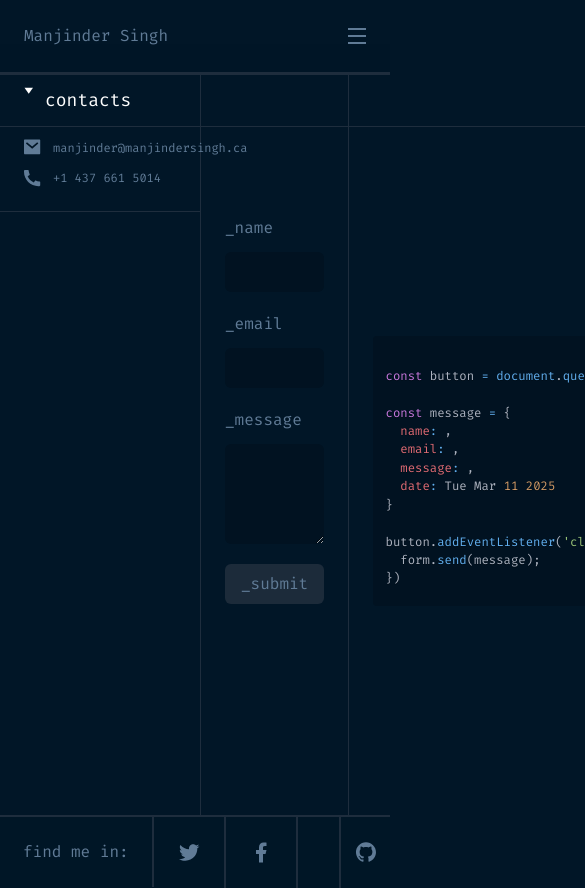
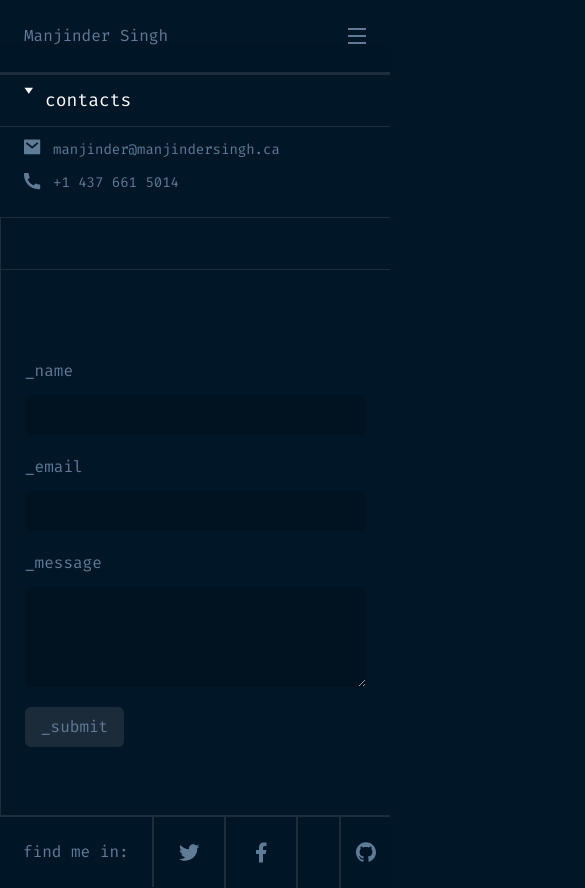
Before and after one commit to Manjinder-Singh-Bangar/Portfolio, a React (Vite) app in the folder Frontend/: page /contact-me in a window 390 px wide. Both pictures are taken after a click on the button "contacts". Shown: the top 888 px of the page, 585 px wide, since content can reach past the window. Built offline with nearby package versions, Linux system fonts and the light colour scheme.

Commit message:
responsive contact page

```diff
--- a/Frontend/src/Components/Card.jsx
+++ b/Frontend/src/Components/Card.jsx
@@ -4,7 +4,7 @@ import { Link } from "react-router-dom";
 const Card = ({ projectsArr }) => {
 
   return (
-    <div className="max-h-fit  min-h-[calc(100vh-104.2px)]">
+    <div className="max-h-fit card min-h-[calc(100vh-104.2px)]">
       {
         projectsArr.map((item,) => {
           return (
--- a/Frontend/src/index.scss
+++ b/Frontend/src/index.scss
@@ -176,7 +176,7 @@ main {
 
     code{
       display: inline-block;
-      width: 500px;
+      width: 400px;
       overflow: inherit;
       background: transparent;
     }
--- a/Frontend/src/pages/ContactMe.jsx
+++ b/Frontend/src/pages/ContactMe.jsx
@@ -22,18 +22,18 @@ const ContactMe = () => {
   },[])
 
   return (
-    <section className='text-[#607B96] flex w-full h-[calc(100vh-104.2px)]'>
-      <div className='min-w-[200px] flex-[0.6] '>
+    <section className='text-[#607B96] flex lg:flex-row xs:flex-col w-full h-[calc(100vh-104.2px)]'>
+      <div className='min-w-[300px] xs:flex-none lg:flex-[0.6] '>
         <div className={` ${isContactOpened ? "pb-6 h-fit gap-3  border-b-[1px]" : "h-fit gap-0 border-b-0 p-0"} transition-all flex-col h-fit flex border-[#1E2D3D]`}>
           <button onClick={() => setIsContactOpened((prev) => !prev)} className={`flex transition-all bg-[#011627] gap-3 z-10 text-[18px] ${isContactOpened ? "text-white" : ""} w-full px-6 py-3 border-b-[1px] border-[#1E2D3D]`}><img className={`${isContactOpened ? "rotate-0" : "rotate-[-90deg]"}`} src={arrowFilledSvgSrc} alt="" />contacts</button>
           <div className={`flex transition-all gap-3 text-[16px] relative ${isContactOpened ? "top-[0]  opacity-1 h-fit" : "p-0 opacity-0 z-[-1] top-[-100px] h-0"} flex-col`}>
-            <button className='flex gap-3 text-[12px] px-6'><img src={mailIconSvgSrc} alt="" /> manjinder@manjindersingh.ca</button>
-            <button className='flex gap-3 text-[12px] px-6'><img src={telephoneIconSvgSrc} alt="" /> +1 437 661 5014</button>
+            <button className='flex gap-3 w-full text-[14px] px-6'><img src={mailIconSvgSrc} alt="" /> manjinder@manjindersingh.ca</button>
+            <button className='flex gap-3 text-[14px] px-6'><img src={telephoneIconSvgSrc} alt="" /> +1 437 661 5014</button>
           </div>
         </div>
       </div>
 
-      <div className='h-full w-full flex flex-col flex-1 text-[#607B96] border-l-[1px] border-[#1E2D3D]'>
+      <div className='lg:h-full xs:h-fit w-full flex flex-col flex-1 text-[#607B96] border-l-[1px] border-[#1E2D3D]'>
         <div className='w-full h-[51.8px] border-b-[1px] border-[#1E2D3D]'></div>
         <div className=' flex p-6 relative top-[65px] items-center'>
           <form className='flex gap-5 min-w-fit w-full flex-col' action="">
@@ -54,7 +54,7 @@ const ContactMe = () => {
         </div>
       </div>
 
-      <div className='h-full flex flex-col items-center border-l-[1px] border-[#1E2D3D]'>
+      <div className='h-full flex flex-col xs:hidden lg:block items-center border-l-[1px] border-[#1E2D3D]'>
         <div className='w-full py-[25.4px] border-b-[1px] border-[#1E2D3D]'></div>
         <div className='p-6 h-full flex items-center'>
           <ContactCodeSnippet name={nameInputVal} email={emailInputVal} message={messageInputVal} date={date} />
--- a/Frontend/src/pages/Projects.jsx
+++ b/Frontend/src/pages/Projects.jsx
@@ -17,7 +17,6 @@ const Projects = () => {
       ease: "power2.inOut"
     })
   }, [])
-
 
   return (
   <div className='w-full flex xs:flex-col lg:flex-row lg:h-[calc(100vh-104.2px)] xs:overflow-x-hidden lg:overflow-y-hidden text-[#607B96] items-center xs:h-fit'>
```
